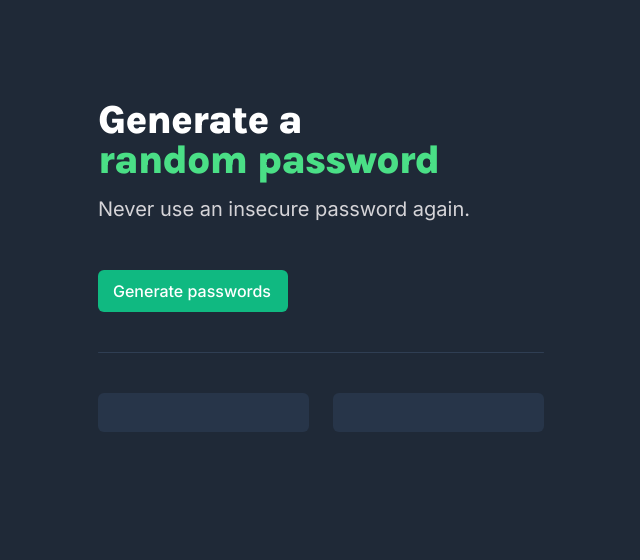
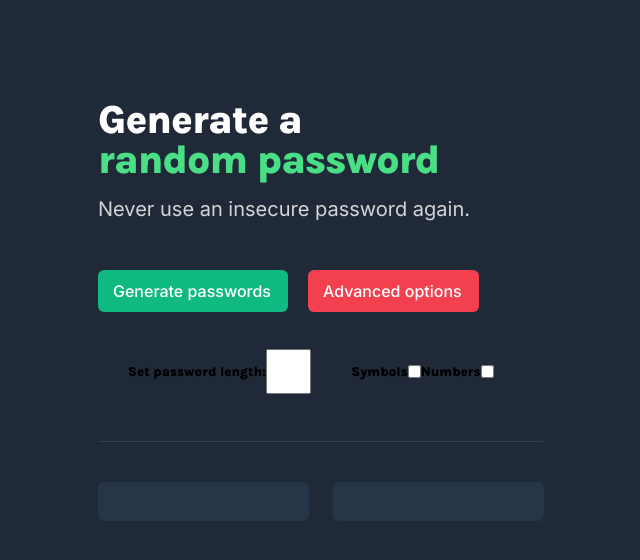
Before and after one commit to lem-san/pw-generator, a website built with Vite: page index.html in a window 1280 px wide. Shown: the whole page, without its empty margins (319-959 px from the left). Built offline with nearby package versions, Linux system fonts and the light colour scheme.

Commit message:
Added advanced password options
[ONGOING]

```diff
--- a/index.css
+++ b/index.css
@@ -40,12 +40,15 @@ h4 {
     margin-top: 15px;
 }
 
+#buttons {
+    display: flex;
+    justify-content: start;
+}
+
 button {
     margin-top: 20px;
-    display: inline-flex;
+    margin-right: 20px;
     padding: 9px 17px 9px 15px;
-    justify-content: center;
-    align-items: center;
     border-radius: 6px;
     background: #10B981;
     border: none;
@@ -56,6 +59,23 @@ button {
     font-style: normal;
     font-weight: 500;
     line-height: 24px;
+}
+
+#optionsBtn {
+    background: #f3404f;
+}
+
+#optionsSelection {
+    display: flex;
+    justify-content: start;
+    align-items: center;
+    margin: 30px;
+}
+
+#passwordLength {
+    width: 45px;
+    height: 45px;
+    margin-right: 40px;
 }
 
 hr {
--- a/index.html
+++ b/index.html
@@ -8,7 +8,15 @@
     <body>
         <h1></h1>
         <h4>Never use an insecure password again.</h4>
-        <button onclick="generatePassword()">Generate passwords</button>
+        <div id="buttons">
+            <button onclick="generatePassword()">Generate passwords</button>
+            <button id="optionsBtn" onclick="showOptions()">Advanced options</button>
+        </div>
+        <div id="optionsSelection">
+            <h5>Set password length:</h5><input id="passwordLength">
+            <h5>Symbols</h5><input type="checkbox" class="cb">
+            <h5>Numbers</h5><input type="checkbox" class="cb">
+        </div>
         <hr>
         <div id="passwords">
             <span class="pw" id="pw1"></span>
--- a/index.js
+++ b/index.js
@@ -16,6 +16,16 @@ function generatePassword() {
     secondPassword.textContent = pw2
 }
 
+function showOptions(){
+    let options = document.getElementById("optionsSelection");
+    if (options.style.display === "none") {
+      options.style.display = "flex";
+    } else {
+      options.style.display = "none";
+    }
+}
+
 // expose functions to the window object [Vite JS]
 
 window.generatePassword = generatePassword
+window.showOptions = showOptions
```
